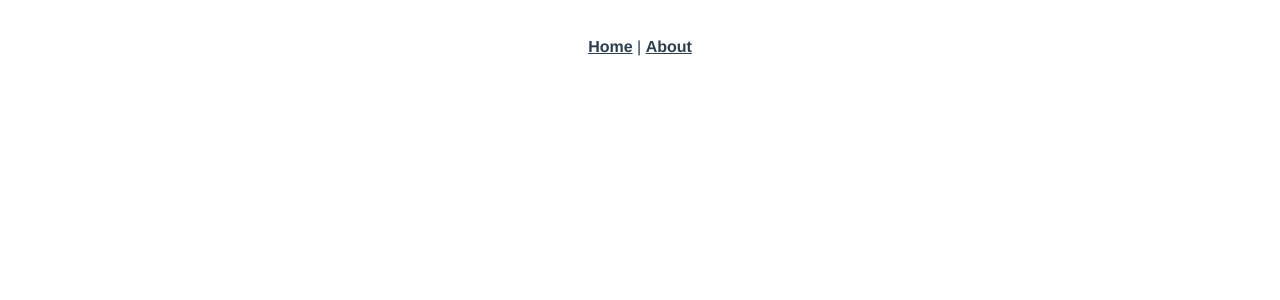
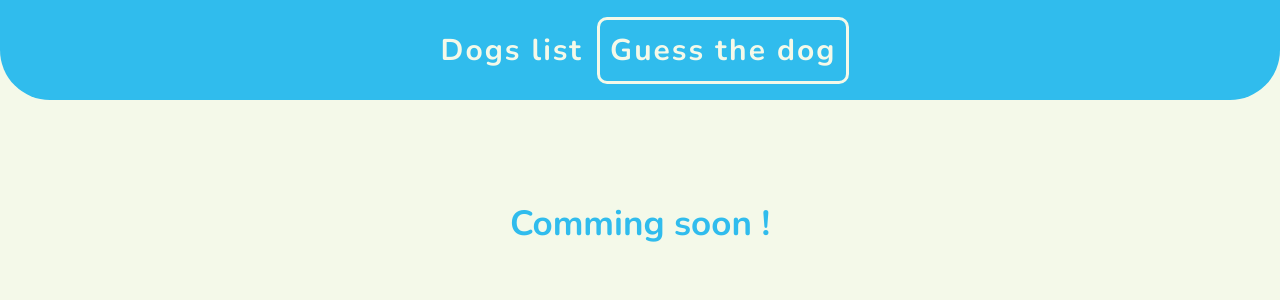
Before and after one commit to colortips/dogs-vue, a Vue app: page /guess in a window 1280 px wide. Before the commit this address had no page. Shown: the top 300 px of the page. Built offline with nearby package versions, Linux system fonts and the light colour scheme.

Commit message:
Display all dogs in card

```diff
--- a/package.json
+++ b/package.json
@@ -8,6 +8,7 @@
     "lint": "vue-cli-service lint"
   },
   "dependencies": {
+    "axios": "^0.21.1",
     "core-js": "^3.6.5",
     "vue": "^3.0.0",
     "vue-router": "^4.0.0-0",
@@ -23,6 +24,7 @@
     "babel-eslint": "^10.1.0",
     "eslint": "^6.7.2",
     "eslint-plugin-vue": "^7.0.0",
+    "node-sass": "^5.0.0",
     "sass": "^1.26.5",
     "sass-loader": "^8.0.2"
   }
--- a/src/App.vue
+++ b/src/App.vue
@@ -1,30 +1,101 @@
 <template>
-  <div id="nav">
-    <router-link to="/">Home</router-link> |
-    <router-link to="/about">About</router-link>
+  <div id="nav" class="navbar">
+    <router-link class="navbar--link" to="/">Dogs list</router-link> |
+    <router-link class="navbar--link" to="/guess">Guess the dog</router-link>
+    <!-- |<router-link class="navbar--link" to="/about">About</router-link> -->
   </div>
-  <router-view/>
+  <router-view />
 </template>
 
 <style lang="scss">
-#app {
-  font-family: Avenir, Helvetica, Arial, sans-serif;
-  -webkit-font-smoothing: antialiased;
-  -moz-osx-font-smoothing: grayscale;
-  text-align: center;
-  color: #2c3e50;
+@import "./scss/_variables.scss";
+// ---- reset ----
+* {
+  vertical-align: baseline;
+  font-weight: inherit;
+  font-family: inherit;
+  font-style: inherit;
+  font-size: 100%;
+  border: 0 none;
+  outline: 0;
+  padding: 0;
+  margin: 0;
+  text-decoration: none;
 }
 
-#nav {
-  padding: 30px;
+body,
+html,
+#app {
+  height: 100%;
+  width: 100%;
+}
+body {
+  // position: fixed;
+  display: flex;
+  flex-direction: column;
+  align-items: center;
+  justify-content: center;
+  width: 100%;
+  min-height: 100%;
+  background: $bg;
+  font-family: $nunito;
+  color: $primary;
+  // font-family: "Red Hat Text";
+  // font-size: 14px;
+  // font-weight: 700;
+  // background: linear-gradient($very-dark, $dark) no-repeat;
+  // background: linear-gradient($dark, $primary-red);
+}
+.navbar {
+  display: flex;
+  justify-content: center;
+  align-items: center;
+  width: 100%;
+  height: 100px;
+  background: $primary;
+  border-radius: 0 0 50px 50px;
+}
+.router-link-exact-active {
+  border-radius: 10px;
+  border: solid $bg;
+}
+.navbar--link {
+  color: $bg !important;
 
-  a {
-    font-weight: bold;
-    color: #2c3e50;
-
-    &.router-link-exact-active {
-      color: #42b983;
-    }
+  padding: 10px;
+  letter-spacing: 2px;
+  font-size: 30px;
+  font-weight: 700;
+}
+.navbar--link:hover {
+  text-decoration: underline;
+}
+@media only screen and (min-device-width: 320px) and (max-device-width: 770px) {
+  .navbar {
+    border-radius: 0 0 20px 20px;
+  }
+  .navbar--link {
+    font-size: 20px;
   }
 }
+// #app {
+//   font-family: Avenir, Helvetica, Arial, sans-serif;
+//   -webkit-font-smoothing: antialiased;
+//   -moz-osx-font-smoothing: grayscale;
+//   text-align: center;
+//   color: #2c3e50;
+// }
+
+// #nav {
+//   padding: 30px;
+
+//   a {
+//     font-weight: bold;
+// color: #2c3e50;
+
+//     &.router-link-exact-active {
+//       color: #42b983;
+//     }
+//   }
+// }
 </style>
--- /dev/null
+++ b/src/components/DogCard.vue
@@ -0,0 +1,116 @@
+<template>
+  <div class="card">
+    <h1 class="card--title">{{ title }}</h1>
+    <img
+      :id="title"
+      :ref="title"
+      :src="getImage(title)"
+      :alt="title"
+      class="card--image"
+      @click="getImage(title)"
+    />
+    <button class="card--button" @click="getImage(title)"><span>See more</span></button>
+  </div>
+</template>
+<script>
+import axios from "axios";
+axios.defaults.baseURL = "https://dog.ceo/api/";
+export default {
+  name: "DogCard",
+  props: {
+    title: {
+      type: String,
+      required: true,
+    },
+    image: {
+      type: String,
+      required: true,
+    },
+  },
+  methods: {
+    getImage(dogName) {
+      var dogsrc = dogName;
+      if (dogName.includes(" "))
+        dogsrc = dogName.split(" ")[1] + "/" + dogName.split(" ")[0];
+      console.log("getImage Init: " + dogName);
+      if (dogName !== "undefined") {
+        axios
+          .get("breed/" + dogsrc + "/images/random")
+          // .then((response) => (this.info = response.message));
+          .then((result) => {
+            // this.$refs['dog_img'].src = result.data.message;
+            this.$refs[dogName].src = result.data.message;
+          })
+          .catch((error) => {
+            throw new Error(`API ${error}`);
+          });
+        // console.log("getImage processed: " +axios)
+      }
+    },
+  },
+};
+</script>
+<style lang="scss">
+@import "../scss/_variables.scss";
+
+.card {
+  display: flex;
+  flex-flow: nowrap column;
+  justify-content: space-between;
+  width: 280px;
+  height: 400px;
+  border-radius: 20px;
+  background: $secondary-dark-1;
+  box-shadow: 0.5em 0.5em $secondary-shadow-light;
+  margin: 20px;
+}
+.card--title {
+  display: flex;
+  align-items: center;
+  justify-content: center;
+  font-family: $nunito;
+  font-weight: 700;
+  text-transform: capitalize;
+  font-size: 30px;
+  width: 100%;
+  height: 100px;
+  background: $secondary-dark-2;
+  border-radius: 20px 20px 0 0;
+  box-shadow: inset 0 -5px $secondary;
+  color: $text-dark;
+}
+.card--image {
+  align-self: center;
+  max-height: 180px;
+  max-width: 240px;
+  border-radius: 10px;
+}
+.card--button {
+  content: "Comming soon";
+  font-weight: 700;
+  align-self: center;
+  justify-self: flex-end;
+  width: 80%;
+  height: 60px;
+  background: $primary;
+  border-radius: 20px;
+  margin: 10px;
+  color: $secondary-dark-1;
+  font-size: 20px;
+  box-shadow: inset 0 -2px $primary-shadow-light;
+  transition: 1s;
+}
+.card--button:hover {
+  cursor: pointer;
+  background: inherit;
+  border: 1px solid $primary;
+  box-shadow: 0 0;
+  color: $primary;
+}
+.card--button:hover span {
+  display: none;
+}
+.card--button:hover:before {
+  content: "Comming soon";
+}
+</style>
--- a/src/router/index.js
+++ b/src/router/index.js
@@ -1,11 +1,18 @@
 import { createRouter, createWebHistory } from 'vue-router'
-import Home from '../views/Home.vue'
+// import Home from '../views/Home.vue'
+import Dogs from '../views/Dogs.vue'
+import Guess from '../views/Guess.vue'
 
 const routes = [
   {
     path: '/',
-    name: 'Home',
-    component: Home
+    name: 'Dogs',
+    component: Dogs
+  },
+  {
+    path: '/guess',
+    name: 'Guess',
+    component: Guess
   },
   {
     path: '/about',
--- /dev/null
+++ b/src/scss/_variables.scss
@@ -0,0 +1,31 @@
+/* SCSS HEX */
+//BG
+$bg: #f4f9e9ff;
+
+//text
+$text-dark: #153243ff;
+$text-light: #284b63ff;
+
+//primary
+$primary: #30BCEDff;
+$primary-dark-1: #0096C5;
+$primary-dark-2: #00719E;
+$primary-dark-3: #004E79;
+$primary-dark-4: #002E55;
+
+$primary-shadow-light: #99AEBA;
+$primary-shadow-dark: #354A54;
+
+//secondary
+$secondary: #F2F3D9;
+$secondary-dark-1: #FBE6B7;
+$secondary-dark-2: #FFD29C;
+
+$secondary-shadow-light: #BCBEA5;
+$secondary-shadow-dark: #5A5B45;
+
+//Fonts
+@import url(http://fonts.googleapis.com/css?family=Nunito:,400,700);
+
+// Font Variables
+$nunito: 'Nunito', sans-serif;
--- a/src/store/index.js
+++ b/src/store/index.js
@@ -1,11 +1,56 @@
 import { createStore } from 'vuex'
+// import Vue from 'vue'
+// import Vuex from 'vuex'
+import axios from 'axios'
+// import VueAxios from 'vue-axios'
+
+// Vue.use(Vuex)
+// Vue.use(VueAxios, axios)
+// Vue.use(axios)
+
+axios.defaults.baseURL = "https://dog.ceo/api/";
 
 export default createStore({
   state: {
+    dogs: [],
+    image: "",
   },
   mutations: {
+    SAVE_DOGS(state, dogs) {
+      state.dogs = dogs;
+    },
+    GET_RANDOM_IMAGE(state, image) {
+      state.image = image;
+    },
   },
   actions: {
+    loadDogs({ commit }) {
+      console.log("loadDogs");
+      axios.get('breeds/list/all')
+        .then(result => {
+          var keys = [];
+          for (var key in result.data.message) {
+            if(result.data.message[key][0] != null){
+              for (let key2 in result.data.message[key]) {
+              keys.push(result.data.message[key][key2] + " " + key);}
+            }else{
+              keys.push(key);
+            }
+          }
+          commit('SAVE_DOGS', keys);
+        }).catch(error => {
+          throw new Error(`API ${error}`);
+        });
+    },
+    getImage({ commit }, dogName) {
+      console.log("getImage");
+      axios.get('breed/'+dogName+'/images/random')
+        .then(result => {
+          commit('GET_RANDOM_IMAGE', result.data.message);
+        }).catch(error => {
+          throw new Error(`API ${error}`);
+        });
+    },
   },
   modules: {
   }
--- /dev/null
+++ b/src/views/Dogs.vue
@@ -0,0 +1,105 @@
+<template>
+  <div class="dogsContainer">
+    <DogCard
+      v-for="dog in dogs"
+      :key="dog"
+      :title="dog"
+    />
+    <!-- <select v-model="selected">
+    <option
+      v-for="dog in dogs"
+      :key="dog"
+      :value="{ text: dog }"
+    >
+      {{ dog }}
+    </option>
+  </select> -->
+    <!-- <div v-for="dog in dogs" :key="dog">
+      {{ dog }}
+      <img
+        :id="dog"
+        :ref="dog"
+        :src="getImage(dog)"
+        alt="dog"
+        width="400"
+        @click="getImage(dog)"
+      />
+    </div> -->
+  </div>
+</template>
+<script>
+import { mapState } from "vuex";
+import axios from "axios";
+axios.defaults.baseURL = "https://dog.ceo/api/";
+
+import DogCard from "../components/DogCard.vue";
+
+export default {
+  name: "Dogs",
+  data() {
+    return {
+      selected: "",
+    };
+  },
+  computed: {
+    ...mapState(["dogs", "image"]),
+    // getImage(dogName) {
+    //   var getImage = "";
+    //   console.log("getImage Init: " +dogName)
+    //   if(dogName !== "undefined"){
+    //     axios
+    //     .get("breed/"+dogName+"/images/random")
+    //     // .then((response) => (this.info = response.message));
+    //     .then(result => {
+    //       // this.$refs['dog_img'].src = result.data.message;
+    //       getImage = result.data.message;
+    //     }).catch(error => {
+    //       throw new Error(`API ${error}`);
+    //     });
+    //     // console.log("getImage processed: " +axios)
+    //   }
+    //   return getImage;
+    // },
+  },
+  created() {
+    this.$store.dispatch("loadDogs");
+  },
+  methods: {
+    getImage(dogName) {
+      var dogsrc = dogName;
+      if (dogName.includes(" "))
+        dogsrc = dogName.split(" ")[1] + "/" + dogName.split(" ")[0];
+      console.log("getImage Init: " + dogName);
+      if (dogName !== "undefined") {
+        axios
+          .get("breed/" + dogsrc + "/images/random")
+          // .then((response) => (this.info = response.message));
+          .then((result) => {
+            // this.$refs['dog_img'].src = result.data.message;
+            this.$refs[dogName].src = result.data.message;
+          })
+          .catch((error) => {
+            throw new Error(`API ${error}`);
+          });
+        // console.log("getImage processed: " +axios)
+      }
+    },
+    // changeImage(){
+    //   console.log("getimage for: "+ this.selected.text + " is " + this.getImage(this.selected.text));
+    //   this.$refs['dog_img'].src = this.getImage(this.selected.text);
+    // }
+  },
+  components:{
+    DogCard,
+  }
+};
+</script>
+<style lang="scss">
+@import "../scss/_variables.scss";
+.dogsContainer{
+  display: flex;
+  flex-flow: wrap;
+  height: 90vh;
+  justify-content: center;
+}
+</style>
--- /dev/null
+++ b/src/views/Guess.vue
@@ -0,0 +1,14 @@
+<template>
+<div class="comming-soon">
+    Comming soon !
+</div>
+</template>
+<style lang="scss">
+@import "../scss/_variables.scss";
+.comming-soon{
+    margin-top: 100px;
+    text-align: center;
+    font-size: 35px;
+    font-weight: 700;
+}
+</style>
```
Also changed, not shown: 1 other file (tests, documents, lock files or other folders).
